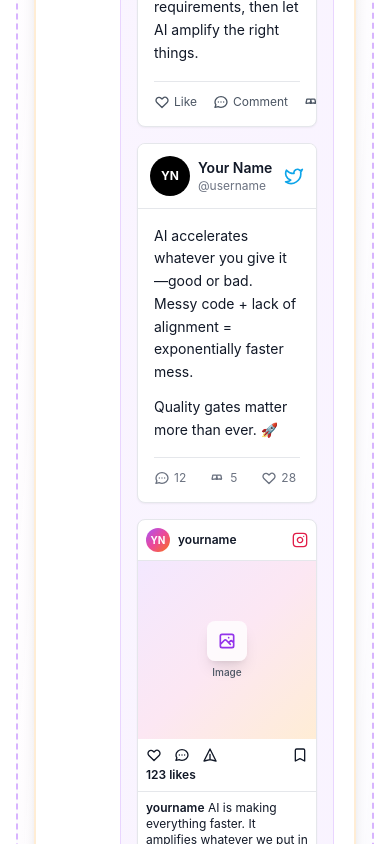
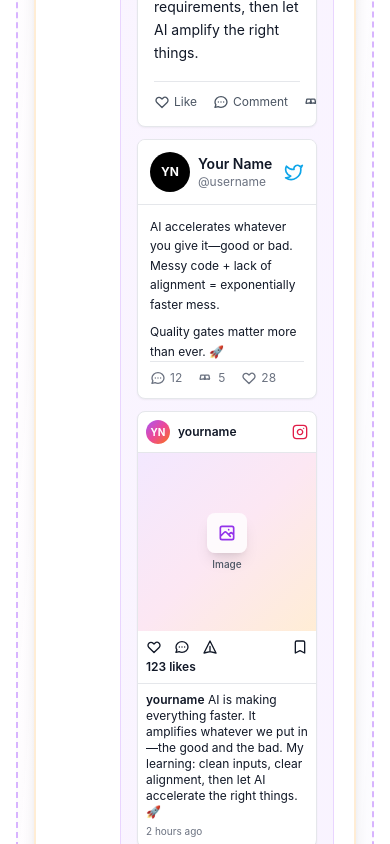
Before and after one commit to ovidon83/mindnestapp, a React (Vite) app: page / in a window 390 px wide. Shown: the part 3180-4024 px from the top of the page. Built offline with nearby package versions, Linux system fonts and the light colour scheme; no server answers.

Commit message:
Change To Share section to side-by-side layout instead of stacked

```diff
--- a/src/components/CaptureView.tsx
+++ b/src/components/CaptureView.tsx
@@ -763,7 +763,7 @@ const CaptureView: React.FC<CaptureViewProps> = ({ onOrganizeClick }) => {
                             <span className="px-3 py-1.5 bg-purple-500 text-white rounded-lg text-xs font-bold">To Share</span>
                             <span className="text-xs text-slate-600">Ready to share</span>
                           </div>
-                          <div className="space-y-4">
+                          <div className="grid grid-cols-1 md:grid-cols-3 gap-3">
                             {/* LinkedIn Post */}
                             <div className="bg-white rounded-lg border border-gray-200 shadow-sm overflow-hidden">
                               {/* LinkedIn Header */}
@@ -814,7 +814,7 @@ const CaptureView: React.FC<CaptureViewProps> = ({ onOrganizeClick }) => {
                             </div>
 
                             {/* X (Twitter) Post */}
-                            <div className="bg-white rounded-lg border border-gray-200 shadow-sm overflow-hidden">
+                            <div className="bg-white rounded-lg border border-gray-200 shadow-sm overflow-hidden flex flex-col">
                               {/* X Header */}
                               <div className="p-3 border-b border-gray-200 bg-white">
                                 <div className="flex items-center gap-2">
@@ -829,14 +829,14 @@ const CaptureView: React.FC<CaptureViewProps> = ({ onOrganizeClick }) => {
                                 </div>
                               </div>
                               {/* X Content */}
-                              <div className="p-4">
-                                <p className="text-sm text-gray-900 leading-relaxed mb-3">
+                              <div className="p-3 flex-1">
+                                <p className="text-xs text-gray-900 leading-relaxed mb-2">
                                   AI accelerates whatever you give it—good or bad. Messy code + lack of alignment = exponentially faster mess.
                                 </p>
-                                <p className="text-sm text-gray-900 leading-relaxed">
+                                <p className="text-xs text-gray-900 leading-relaxed">
                                   Quality gates matter more than ever. 🚀
                                 </p>
-                                <div className="flex items-center gap-6 mt-4 pt-3 border-t border-gray-200">
+                                <div className="flex items-center gap-4 mt-auto pt-2 border-t border-gray-200">
                                   <div className="flex items-center gap-1 text-gray-500">
                                     <svg className="w-4 h-4" fill="none" stroke="currentColor" viewBox="0 0 24 24">
                                       <path strokeLinecap="round" strokeLinejoin="round" strokeWidth={2} d="M8 12h.01M12 12h.01M16 12h.01M21 12c0 4.418-4.03 8-9 8a9.863 9.863 0 01-4.255-.949L3 20l1.395-3.72C3.512 15.042 3 13.574 3 12c0-4.418 4.03-8 9-8s9 3.582 9 8z" />
@@ -860,7 +860,7 @@ const CaptureView: React.FC<CaptureViewProps> = ({ onOrganizeClick }) => {
                             </div>
 
                             {/* Instagram Post - Smaller */}
-                            <div className="bg-white rounded-lg border border-gray-200 shadow-sm overflow-hidden max-w-xs mx-auto">
+                            <div className="bg-white rounded-lg border border-gray-200 shadow-sm overflow-hidden flex flex-col">
                               {/* Instagram Header */}
                               <div className="p-2 border-b border-gray-200 flex items-center justify-between">
                                 <div className="flex items-center gap-2">
```
Also changed, not shown: 1 other file (tests, documents, lock files or other folders).
